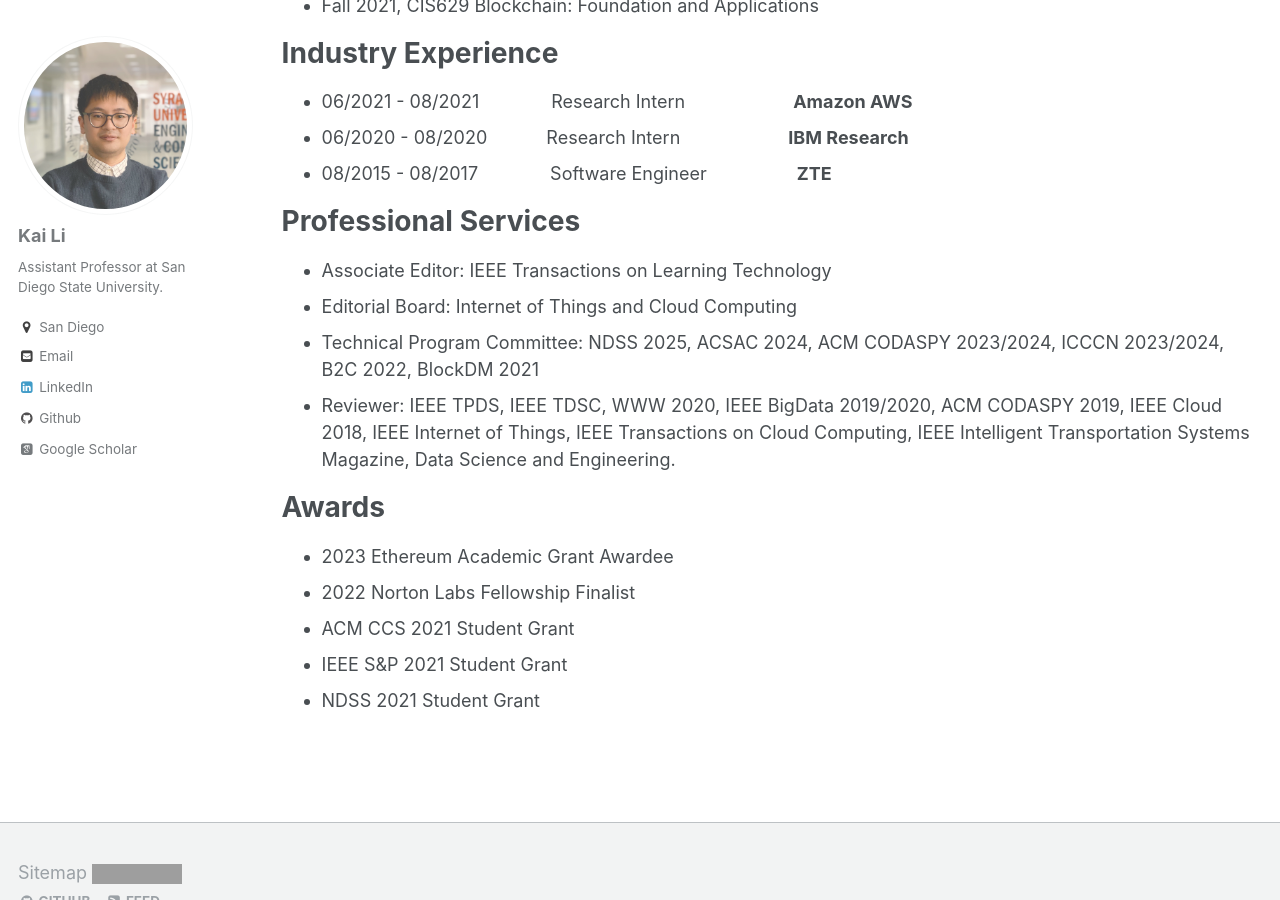
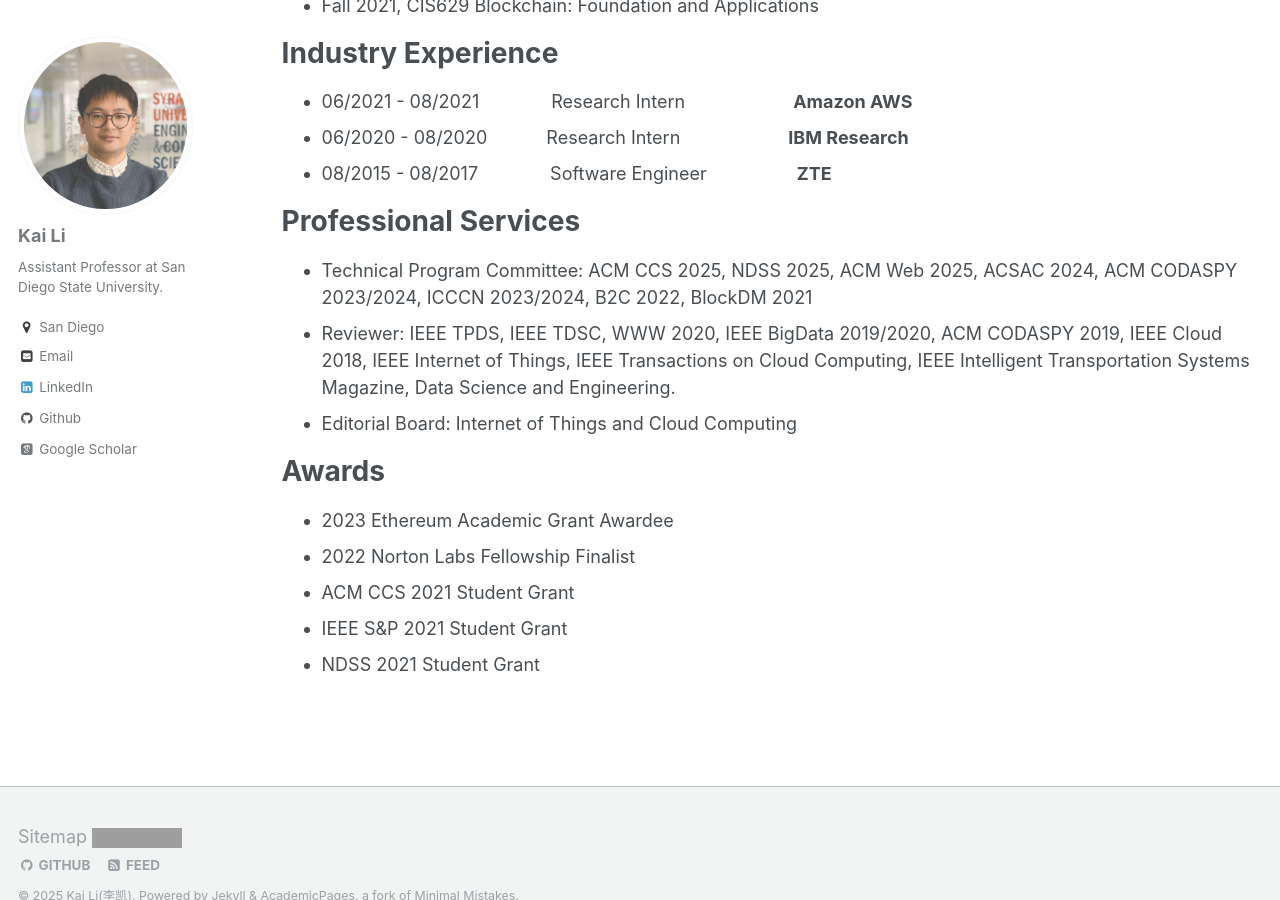
Before and after one commit to likai1993/likai1993.github.io, a Jekyll site: the page built from _pages/cv.md, in a window 1280 px wide and 900 px high, scrolled down 505 px. Built offline with Jekyll 4.4.1, drawn with Linux system fonts in a browser that asks for light colours; some web fonts are replaced; grey boxes are pictures that could not be loaded.

Commit message:
Update cv.md

```diff
--- a/_pages/cv.md
+++ b/_pages/cv.md
@@ -31,10 +31,10 @@ Industry Experience
 
 Professional Services
 ======
-* Associate Editor: IEEE Transactions on Learning Technology
+* Technical Program Committee: ACM CCS 2025, NDSS 2025, ACM Web 2025, ACSAC 2024, ACM CODASPY 2023/2024, ICCCN 2023/2024, B2C 2022, BlockDM 2021
+* Reviewer: IEEE TPDS, IEEE TDSC, WWW 2020, IEEE BigData 2019/2020, ACM CODASPY 2019, IEEE Cloud 2018, IEEE Internet of Things, IEEE Transactions on Cloud Computing, IEEE Intelligent Transportation Systems Magazine, Data Science and Engineering.
 * Editorial Board: Internet of Things and Cloud Computing
-* Technical Program Committee: NDSS 2025, ACSAC 2024, ACM CODASPY 2023/2024, ICCCN 2023/2024, B2C 2022, BlockDM 2021
-* Reviewer: IEEE TPDS, IEEE TDSC, WWW 2020, IEEE BigData 2019/2020, ACM CODASPY 2019, IEEE Cloud 2018, IEEE Internet of Things, IEEE Transactions on Cloud Computing, IEEE Intelligent Transportation Systems Magazine, Data Science and Engineering.
+
 
 Awards
 ===
```
